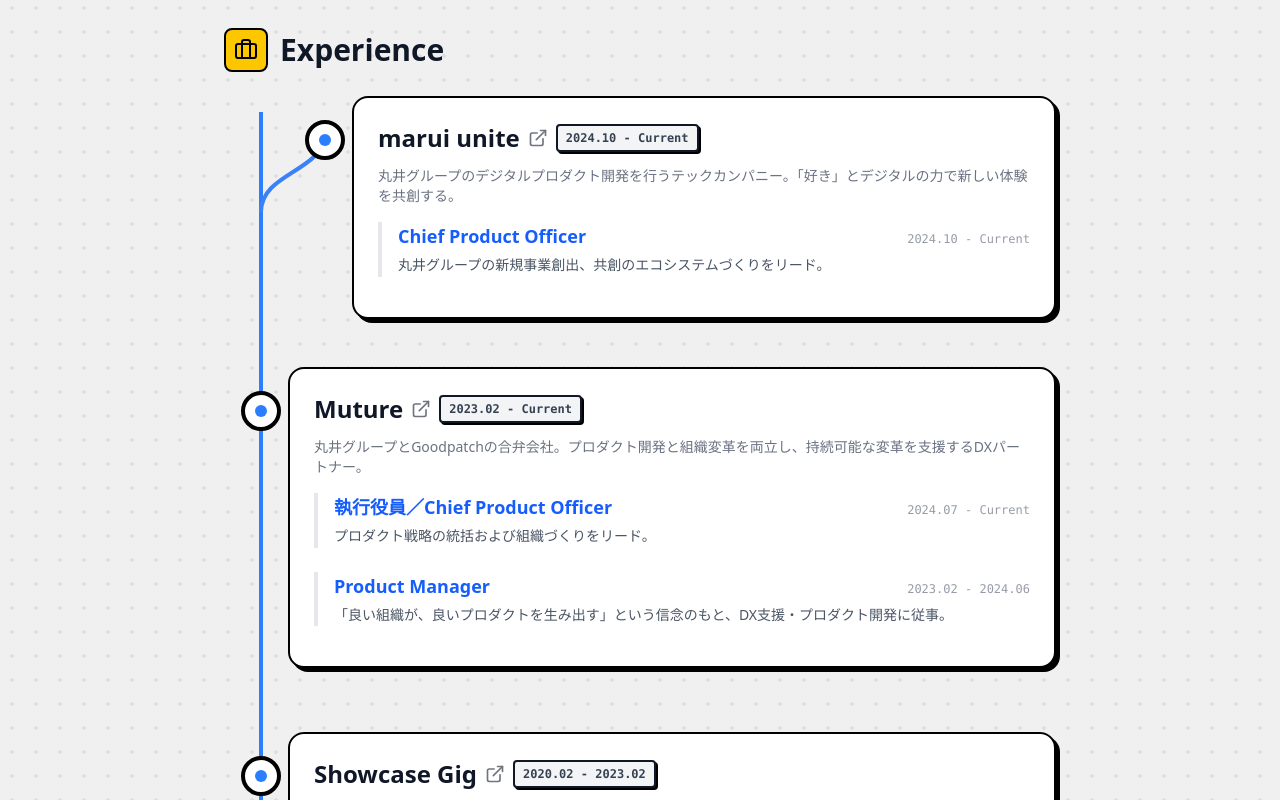
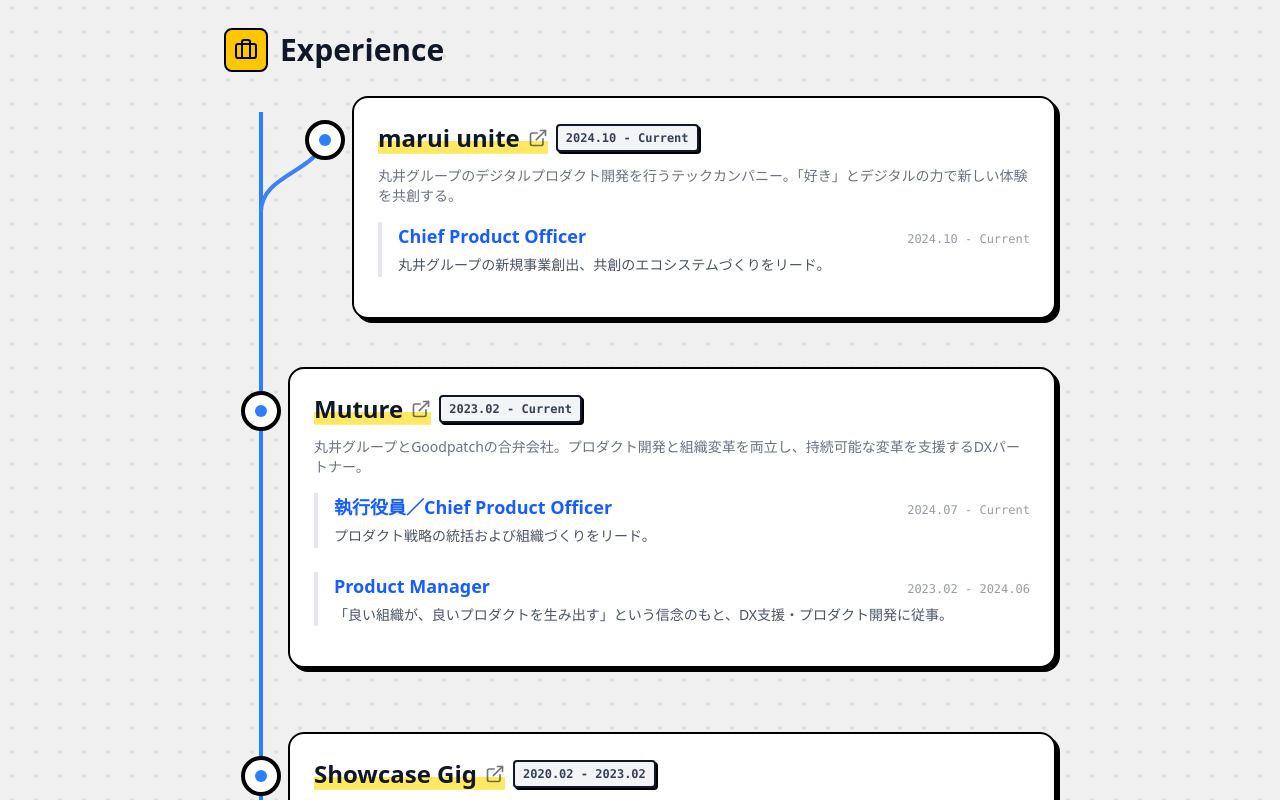
Before and after one commit to yukagil/Portfolio, a React (Vite) app: page / in a window 1280 px wide. Shown: the part 1300-2100 px from the top of the page. Built offline with nearby package versions, Linux system fonts and the light colour scheme.

Commit message:
Add highlighter-style underline to company names
- Add yellow highlighter effect (70% opacity) for light mode
- Add blue highlighter effect (30% opacity) for dark mode
- Background gradient covers bottom 40% of text height
- Applied to both linked and non-linked company names

```diff
--- a/src/App.tsx
+++ b/src/App.tsx
@@ -738,13 +738,21 @@
               href={website}
               target="_blank"
               rel="noopener noreferrer"
-              className={`text-2xl font-black transition-colors hover:text-blue-500 flex items-center gap-2 ${isDarkMode ? 'text-gray-100' : 'text-gray-900'}`}
+              className={`text-2xl font-black transition-colors hover:text-blue-500 flex items-center gap-2 bg-gradient-to-t bg-no-repeat bg-bottom ${
+                isDarkMode
+                  ? 'text-gray-100 from-blue-500/30 to-blue-500/30 bg-[length:100%_40%]'
+                  : 'text-gray-900 from-yellow-300/70 to-yellow-300/70 bg-[length:100%_40%]'
+              }`}
             >
               {company}
               <ExternalLink size={20} className="opacity-60" />
             </a>
           ) : (
-            <h3 className={`text-2xl font-black ${isDarkMode ? 'text-gray-100' : 'text-gray-900'}`}>
+            <h3 className={`text-2xl font-black bg-gradient-to-t bg-no-repeat bg-bottom ${
+              isDarkMode
+                ? 'text-gray-100 from-blue-500/30 to-blue-500/30 bg-[length:100%_40%]'
+                : 'text-gray-900 from-yellow-300/70 to-yellow-300/70 bg-[length:100%_40%]'
+            }`}>
               {company}
             </h3>
           )}
```
